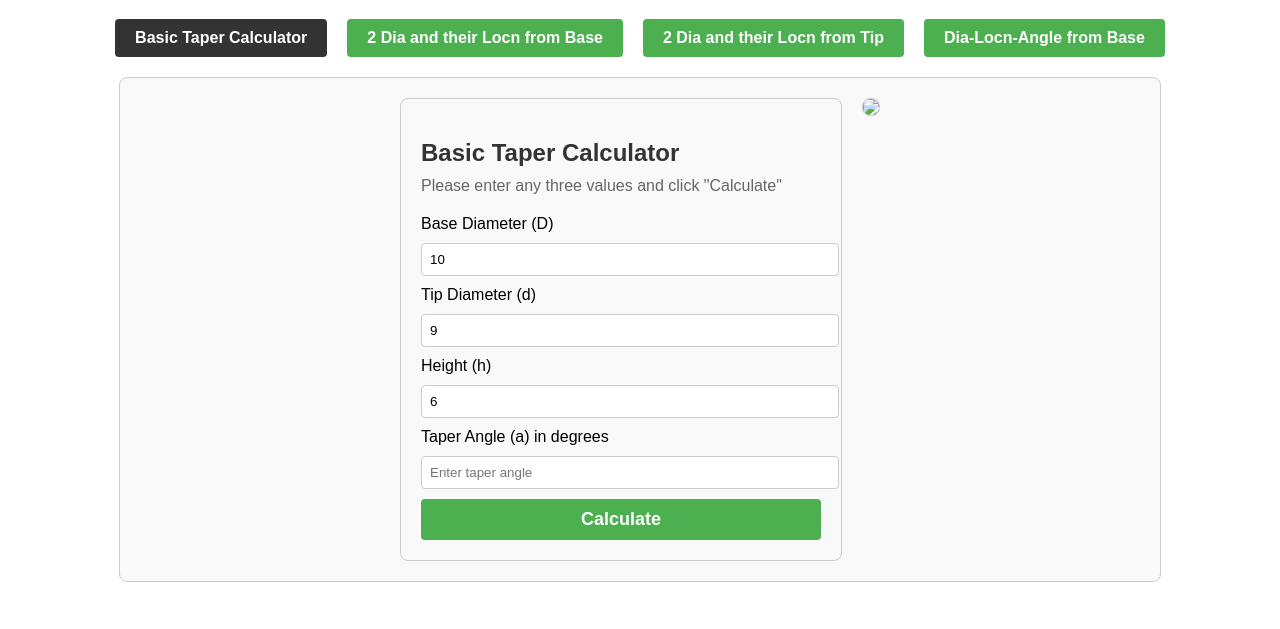
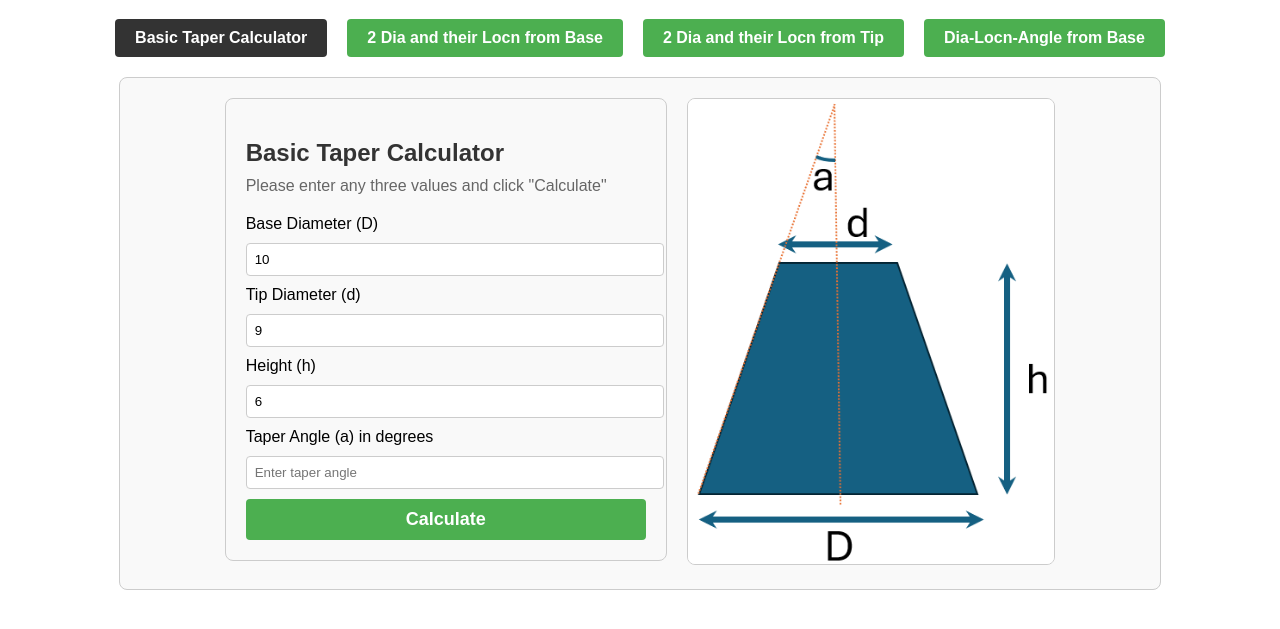
Before and after one commit to vrkravi108/Calculators, a plain HTML site: page index.html in a window 1280 px wide. Shown: the part 61-690 px from the top of the page. Drawn offline with Linux system fonts and the light colour scheme; the site is published under a folder, as on GitHub Pages, so addresses that start at the root find nothing.

Commit message:
added ./

```diff
--- a/index.html
+++ b/index.html
@@ -138,7 +138,7 @@
         </div>
         <!-- Image Section -->
         <div class="image-container">
-            <img src="/MTCSchematic.png" style="height: 465px;">
+            <img src="./MTCSchematic.png" style="height: 465px;">
         </div>
     </div>
 </div>
```
